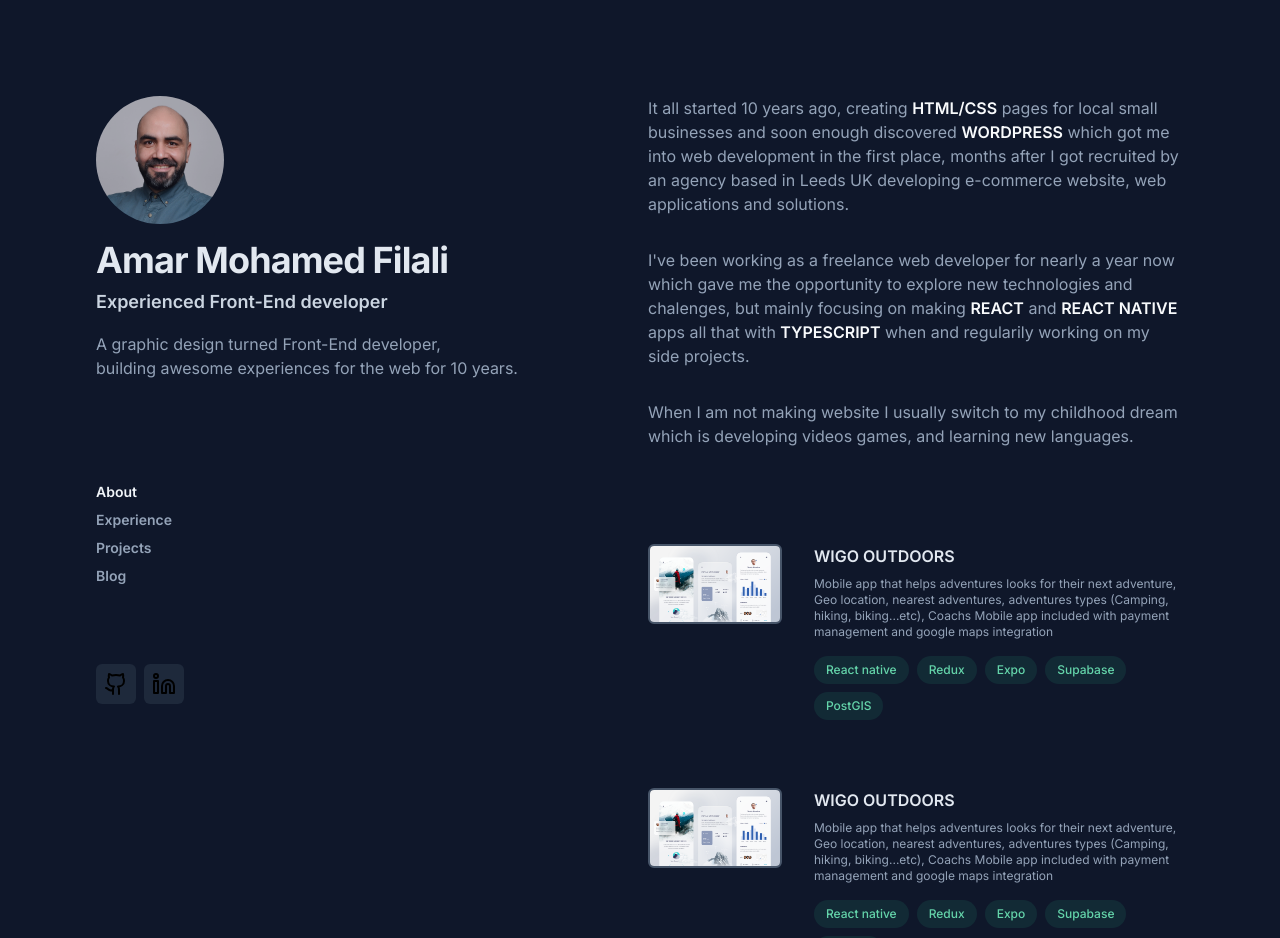
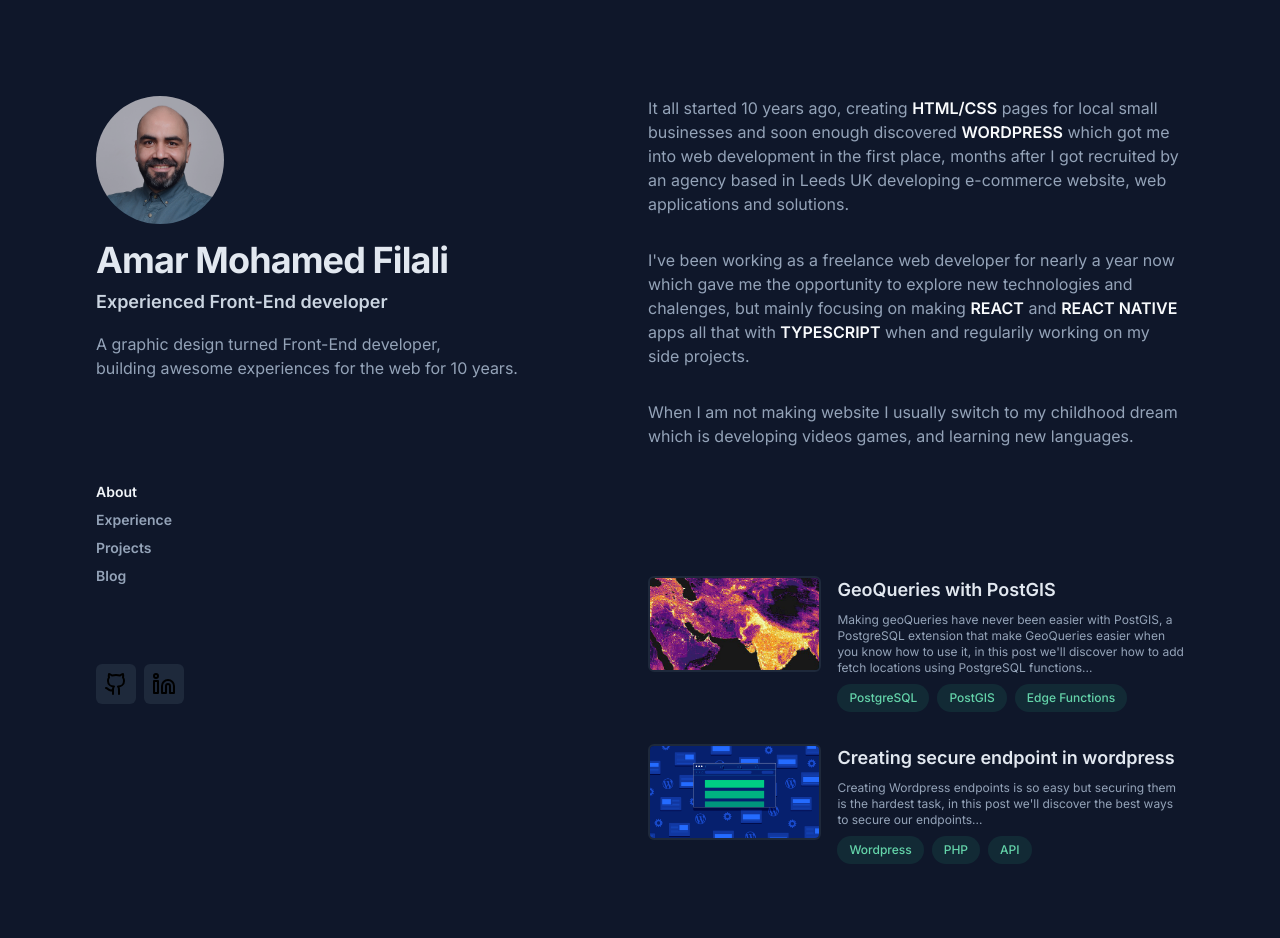
Before and after one commit to medAmarFilali/amarportfolio, a Next.js app: page / in a window 1280 px wide. Shown: the top 938 px of the page. Built offline with nearby package versions, Linux system fonts and the light colour scheme.

Commit message:
Added Latest articles section

```diff
--- a/components/Bio.tsx
+++ b/components/Bio.tsx
@@ -1,6 +1,6 @@
 export default function Bio() {
   return (
-    <div className="mb-24">
+    <div className="">
       <p className="text-slate-400 mb-8 ">
         It all started 10 years ago, creating{" "}
         <span className="text-slate-50 font-semibold">HTML/CSS</span> pages for
--- /dev/null
+++ b/components/Chip.tsx
@@ -0,0 +1,9 @@
+export default function Chip({ text }: { text: string }) {
+  return (
+    <div className="bg-emerald-400/10 py-1 px-3 rounded-full ">
+      <p className="text-xs font-medium leading-5 text-emerald-300/90 cursor-pointer ">
+        {text}
+      </p>
+    </div>
+  );
+}
--- /dev/null
+++ b/components/LatestPosts.tsx
@@ -0,0 +1,25 @@
+import PostPrevElement from "./PostPrevElement";
+import postGisImage from "../public/images/postgisimage.jpg";
+import wpApiCall from "../public/images/wpapicall.png";
+
+export default function LatestPosts() {
+  return (
+    <div className="py-32 flex flex-col gap-8 ">
+      <PostPrevElement
+        image={postGisImage}
+        tags={["PostgreSQL", "PostGIS", "Edge Functions"]}
+        title="GeoQueries with PostGIS"
+        description="Making geoQueries have never been easier with PostGIS, a PostgreSQL
+        extension that make GeoQueries easier when you know how to use it, in
+        this post we'll discover how to add fetch locations using
+        PostgreSQL functions..."
+      />
+      <PostPrevElement
+        image={wpApiCall}
+        tags={["Wordpress", "PHP", "API"]}
+        title="Creating secure endpoint in wordpress"
+        description="Creating Wordpress endpoints is so easy but securing them is the hardest task, in this post we'll discover the best ways to secure our endpoints..."
+      />
+    </div>
+  );
+}
--- /dev/null
+++ b/components/PostPrevElement.tsx
@@ -0,0 +1,33 @@
+import Image from "next/image";
+import type { StaticImageData } from "next/image";
+import Chip from "./Chip";
+
+export default function PostPrevElement({
+  image,
+  tags,
+  title,
+  description,
+}: {
+  image: StaticImageData;
+  tags?: string[] | null;
+  title: string;
+  description: string;
+}) {
+  return (
+    <div className="group flex flex-col md:flex-row gap-4 relative cursor-pointer ">
+      <div className="absolute -inset-x-4 -inset-y-4 z-0 hidden rounded-md transition motion-reduce:transition-none lg:-inset-x-6 lg:block lg:group-hover:bg-gradient-to-t from-slate-300/10 to-slate-300/5 lg:group-hover:shadow-[inset_0_1px_0_0_rgba(148,163,184,0.1)] lg:group-hover:drop-shadow-lg"></div>
+      <Image
+        src={image}
+        alt="PostGIS"
+        className="w-full md:w-1/3 overflow-hidden rounded-md h-24 object-cover border-2 border-slate-800"
+      />
+      <div className="flex flex-col gap-2 w-full md:w-2/3">
+        <h3 className="text-slate-200 font-semibold text-lg ">{title}</h3>
+        <p className="text-xs text-slate-400">{description}</p>
+        <div className="flex gap-2 flex-wrap">
+          {tags && tags.map((tag) => <Chip text={tag} key="tag" />)}
+        </div>
+      </div>
+    </div>
+  );
+}
--- a/components/ProjectElement.tsx
+++ b/components/ProjectElement.tsx
@@ -1,5 +1,6 @@
 import Image from "next/image";
 import type { StaticImageData } from "next/image";
+import Chip from "./Chip";
 
 export default function ProjectElement({ image }: { image: StaticImageData }) {
   return (
@@ -10,7 +11,7 @@ export default function ProjectElement({ image }: { image: StaticImageData }) {
           <Image src={image} alt="wigoadventures" />
         </div>
         <div className="flex-1 z-10 ">
-          <h3 className="text-md text-emerald-400 md:text-slate-200 font-semibold mb-2 group-hover:text-emerald-400 ">
+          <h3 className="text-lg text-emerald-400 md:text-slate-200 font-semibold mb-2 group-hover:text-emerald-400 ">
             WIGO OUTDOORS
           </h3>
           <p className="text-xs text-slate-400">
@@ -20,31 +21,11 @@ export default function ProjectElement({ image }: { image: StaticImageData }) {
             and google maps integration
           </p>
           <div className="flex flex-row gap-2 mt-4 flex-wrap ">
-            <div className="bg-emerald-400/10 py-1 px-3 rounded-full ">
-              <p className="text-xs font-medium leading-5 text-emerald-300/90 cursor-pointer ">
-                React native
-              </p>
-            </div>
-            <div className="bg-emerald-400/10 py-1 px-3 rounded-full ">
-              <p className="text-xs font-medium leading-5 text-emerald-300/90 cursor-pointer ">
-                Redux
-              </p>
-            </div>
-            <div className="bg-emerald-400/10 py-1 px-3 rounded-full ">
-              <p className="text-xs font-medium leading-5 text-emerald-300/90 cursor-pointer ">
-                Expo
-              </p>
-            </div>
-            <div className="bg-emerald-400/10 py-1 px-3 rounded-full ">
-              <p className="text-xs font-medium leading-5 text-emerald-300/90 cursor-pointer ">
-                Supabase
-              </p>
-            </div>
-            <div className="bg-emerald-400/10 py-1 px-3 rounded-full ">
-              <p className="text-xs font-medium leading-5 text-emerald-300/90 cursor-pointer ">
-                PostGIS
-              </p>
-            </div>
+            <Chip text="React native" />
+            <Chip text="Redux" />
+            <Chip text="expo" />
+            <Chip text="Supabase" />
+            <Chip text="PostGIS" />
           </div>
         </div>
       </div>
--- a/components/SideContent.tsx
+++ b/components/SideContent.tsx
@@ -1,10 +1,12 @@
 import Bio from "./Bio";
+import LatestPosts from "./LatestPosts";
 import Projects from "./Projects";
 
 export default function SideContent() {
   return (
     <div className="lg:sticky lg:top-0 lg:flex lg:w-1/2 lg:flex-col lg:justify-between lg:pt-24 pt-16 ">
       <Bio />
+      <LatestPosts />
       <Projects />
     </div>
   );
```
Also changed, not shown: public/images/postgisimage.jpg (added), public/images/wpapicall.png (added).
